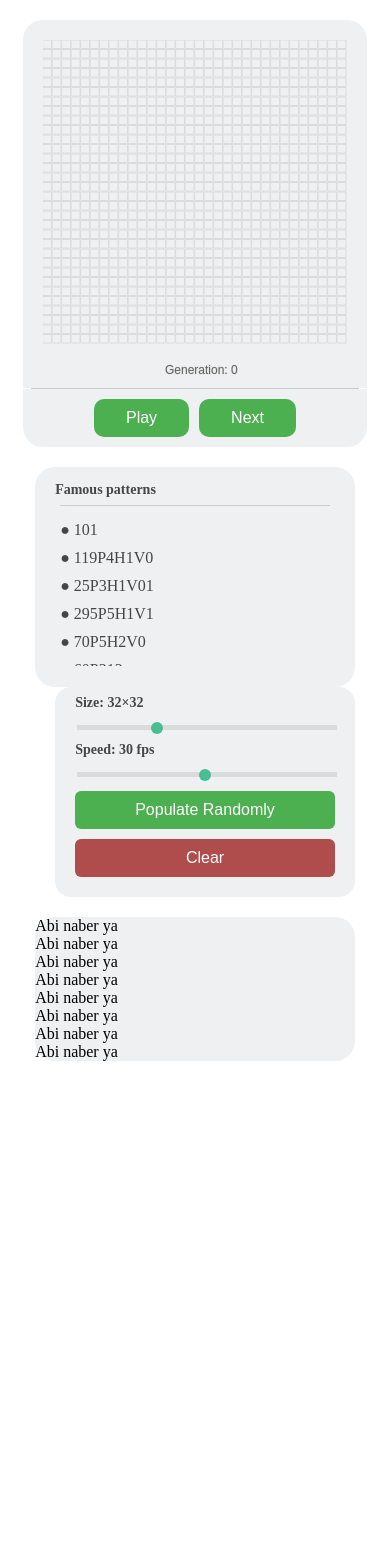
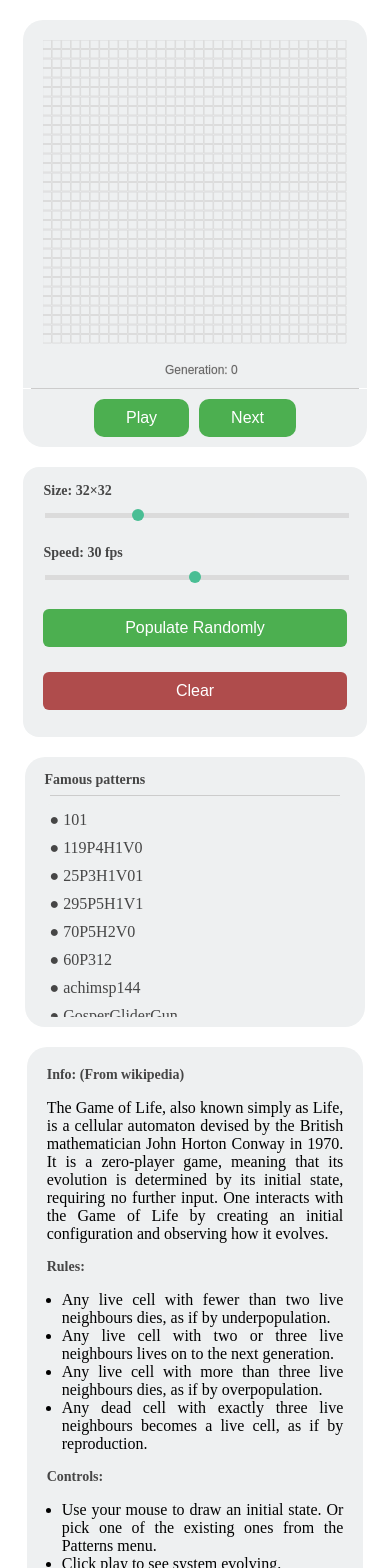
Before and after one commit to erraydin/Game-of-Life, a React (Create React App) app: page / in a window 390 px wide. Shown: the top 1568 px of the page. Before the commit the page ends 1069 px from the top, so only its background shows below. Built offline with nearby package versions, Linux system fonts and the light colour scheme.

Commit message:
add info

```diff
--- a/src/components/Controls/Controls.module.css
+++ b/src/components/Controls/Controls.module.css
@@ -24,7 +24,7 @@
     font-size: 16px;
 }
 
-@media(max-width: 768px) {
+@media(max-width: 1024px) {
     .row {
         width: 95%;
         padding: 10px 20px;
--- a/src/components/Main/Main.module.css
+++ b/src/components/Main/Main.module.css
@@ -41,12 +41,18 @@
 }
 
 .info {
+    overflow-y: auto;
     background-color: #eef0f1;
     border-radius: 20px;
     width: 25%;
 }
 
-@media(max-width: 768px) {
+.textContainer {
+    padding: 20px;
+    text-align: justify;
+}
+
+@media(max-width: 1024px) {
     .mainContainer {
         height: fit-content;
         margin: auto;
@@ -82,9 +88,46 @@
     }
 }
 
+ul {
+    padding-inline-start: 15px;
+}
+
+.info h3 {
+    margin-top: 0px;
+    margin-bottom: 0px;
+}
+
 @media(max-width: 500px) {
     .patternsPreferences {
-        flex-direction: column;
+        flex-direction: column-reverse;
         height: fit-content;
+        width: calc(100% + 20px);
+    }
+    .info {
+        width: 100%;
     }
 }
+
+/* width */
+
+::-webkit-scrollbar {
+    width: 5px;
+}
+
+/* Track */
+
+::-webkit-scrollbar-track {
+    background: #f1f1f1;
+}
+
+/* Handle */
+
+::-webkit-scrollbar-thumb {
+    background: #888;
+}
+
+/* Handle on hover */
+
+::-webkit-scrollbar-thumb:hover {
+    background: #555;
+}
--- a/src/components/Main/Main.tsx
+++ b/src/components/Main/Main.tsx
@@ -67,30 +67,27 @@ const Main = () => {
             </div>
 
             <div className={classes.info}>
-                <div>
-                    Abi naber ya
+                <div className={classes.textContainer}>
+                    <h3>Info: (From wikipedia)</h3>
+                    <p>The Game of Life, also known simply as Life, is a cellular automaton devised by the British mathematician John Horton Conway in 1970. It is a zero-player game, meaning that its evolution is determined by its initial state, requiring no further input. One interacts with the Game of Life by creating an initial configuration and observing how it evolves. </p>
+
+                    <h3>Rules: </h3>
+                    <ul>
+                        <li>Any live cell with fewer than two live neighbours dies, as if by underpopulation.</li>
+                        <li>Any live cell with two or three live neighbours lives on to the next generation.</li>
+                        <li>Any live cell with more than three live neighbours dies, as if by overpopulation.</li>
+                        <li>Any dead cell with exactly three live neighbours becomes a live cell, as if by reproduction.</li>
+                    </ul>
+
+                    <h3>Controls: </h3>
+                    <ul>
+                        <li>Use your mouse to draw an initial state. Or pick one of the existing ones from the Patterns menu.</li>
+                        <li>Click play to see system evolving.</li>
+                        <li>Next button shows the next step and stops the playing.</li>
+                        <li>You can change the size and speed in the corresponding menu. Changing the size resets the board.</li>
+                    </ul>
                 </div>
-                <div>
-                    Abi naber ya
-                </div>
-                <div>
-                    Abi naber ya
-                </div>
-                <div>
-                    Abi naber ya
-                </div>
-                <div>
-                    Abi naber ya
-                </div>
-                <div>
-                    Abi naber ya
-                </div>
-                <div>
-                    Abi naber ya
-                </div>
-                <div>
-                    Abi naber ya
-                </div>
+
             </div>
 
         </div>
--- a/src/components/Patterns/Patterns.module.css
+++ b/src/components/Patterns/Patterns.module.css
@@ -5,7 +5,7 @@
     background: #eef0f1;
     display: flex;
     flex-direction: column;
-    height: 240px;
+    flex-grow: 1;
 }
 
 .container {
@@ -55,21 +55,20 @@ a:visited {
     background-color: rgb(207, 207, 207);
 }
 
-@media(max-width: 768px) {
+@media(max-width: 1024px) {
     .patterns {
         flex-grow: 1.3;
-        height: 200px;
-    }
-    .container {
-        height: 150px;
+        height: 250px;
     }
 }
 
-/* @media(max-width: 500px) {
+@media(max-width: 500px) {
     .patterns {
-        width: 80%;
+        margin: auto;
+        flex-grow: unset;
+        width: 90%;
     }
-} */
+}
 
 /* width */
 
--- a/src/components/Preferences/Preferences.module.css
+++ b/src/components/Preferences/Preferences.module.css
@@ -8,7 +8,7 @@
     display: flex;
     flex-direction: column;
     justify-content: space-around;
-    flex-grow: 1;
+    height: 300px;
 }
 
 .populateButton {
@@ -103,13 +103,14 @@ h3 {
     /* Cursor on hover */
 }
 
-@media(max-width: 768px) {
+@media(max-width: 1024px) {
     h3 {
         font-size: 14px;
         margin-bottom: 5px;
         margin-top: 8px;
     }
     .column {
+        height: 250px;
         margin-top: 0;
         flex-grow: 1;
         width: fit-content;
@@ -139,7 +140,8 @@ h3 {
 
 @media(max-width: 500px) {
     .column {
-        width: auto;
-        margin-right: 0;
+        width: 85%;
+        margin: auto;
+        margin-bottom: 20px;
     }
 }
```
